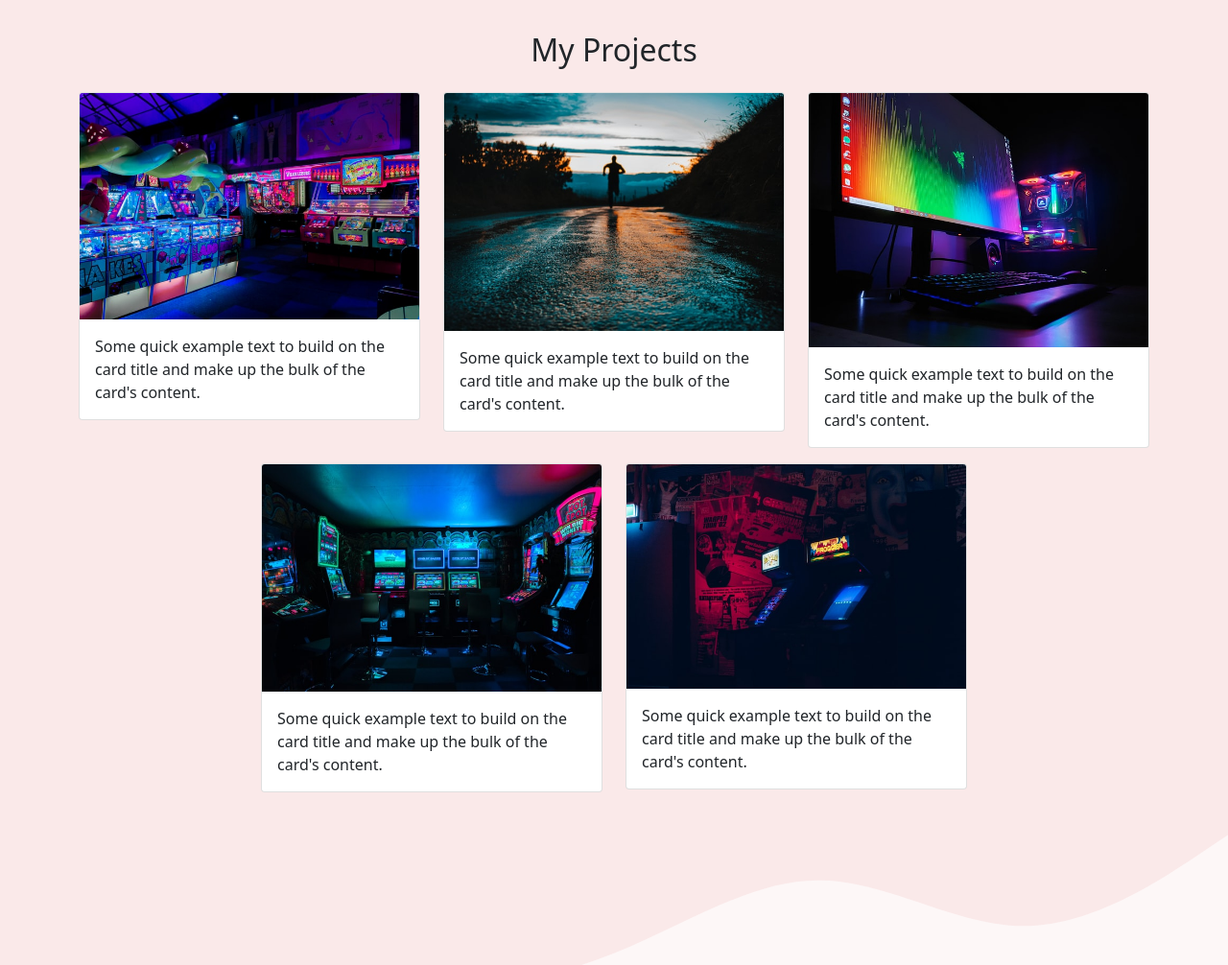
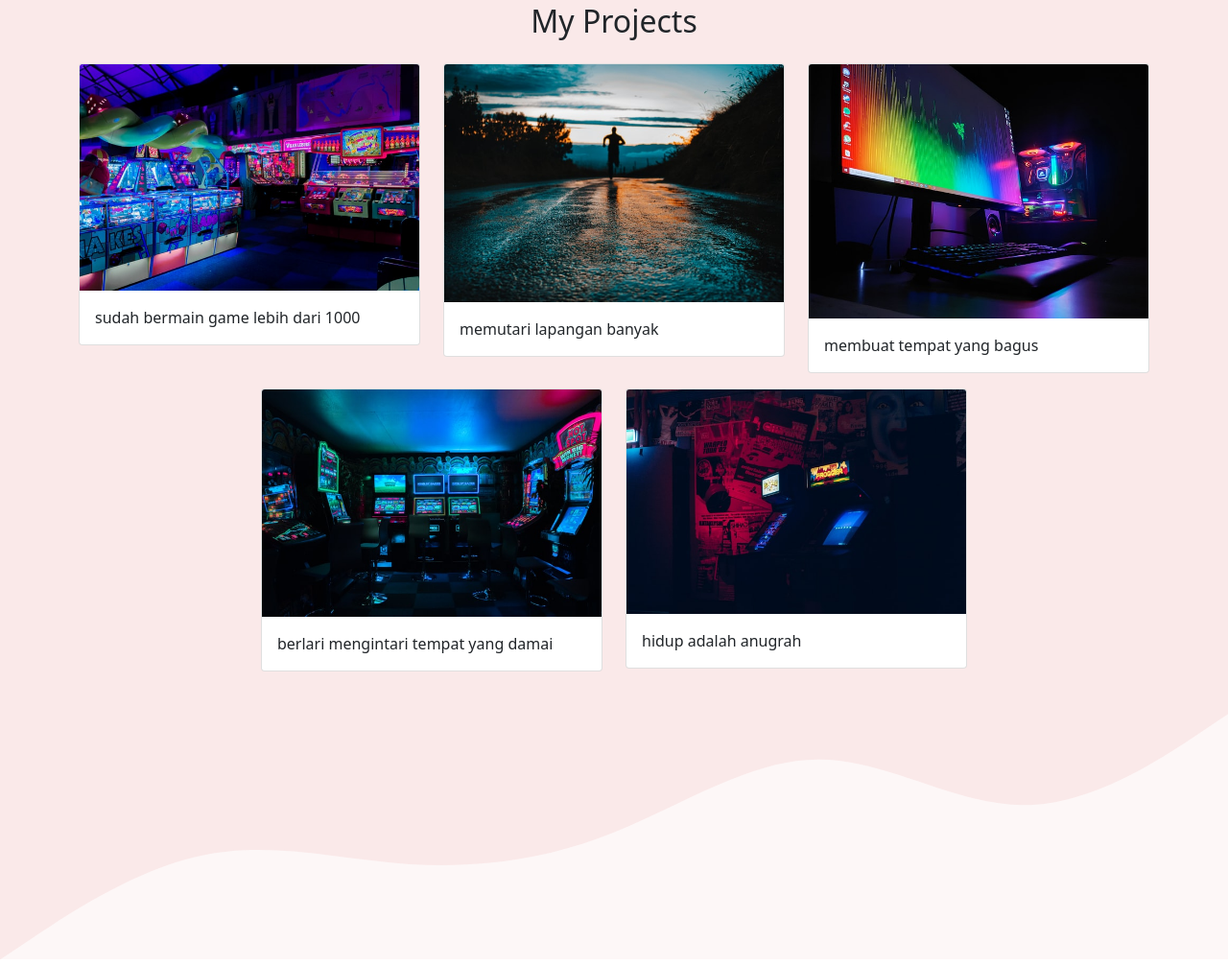
Before and after one commit to sandipramadi/sandipramadi, a plain HTML site: page index.html in a window 1280 px wide. Shown: the part 1323-2329 px from the top of the page at 96% size. Drawn offline with nearby package versions, Linux system fonts and the light colour scheme.

Commit message:
bikin text

```diff
--- a/index.html
+++ b/index.html
@@ -61,8 +61,8 @@
           </div>
         </div>
         <div class="row justify-content-center fs-5 text-center">
-          <div class="col-md-4"><p>Lorem ipsum dolor sit amet consectetur adipisicing elit. Alias, autem ex. Rem, consequuntur sequi molestias molestiae odio numquam laborum nisi.</p></div>
-          <div class="col-md-4"><p>Lorem ipsum dolor sit amet consectetur, adipisicing elit. Dignissimos quis excepturi ipsa asperiores cum! Laudantium iusto minus illo atque sapiente.</p></div>
+          <div class="col-md-4"><p>Saya adalah mahasiswa yang energik dan penuh semangat, saya juga sangat suka rebahan dan bermain game</p></div>
+          <div class="col-md-4"><p>Terkadang saya juga joging di pagi dan sore hari, hanya joging yang menurut saya olahraga yang menyenangkan</p></div>
         </div>
       </div>
 
@@ -89,7 +89,7 @@
             <div class="card">
               <img src="img/Projects/1.jpg" class="card-img-top" alt="Project1" />
               <div class="card-body">
-                <p class="card-text">Some quick example text to build on the card title and make up the bulk of the card's content.</p>
+                <p class="card-text">sudah bermain game lebih dari 1000</p>
               </div>
             </div>
           </div>
@@ -97,7 +97,7 @@
             <div class="card">
               <img src="img/Projects/2.jpg" class="card-img-top" alt="Project2" />
               <div class="card-body">
-                <p class="card-text">Some quick example text to build on the card title and make up the bulk of the card's content.</p>
+                <p class="card-text">memutari lapangan banyak</p>
               </div>
             </div>
           </div>
@@ -105,7 +105,7 @@
             <div class="card">
               <img src="img/Projects/3.jpg" class="card-img-top" alt="Project3" />
               <div class="card-body">
-                <p class="card-text">Some quick example text to build on the card title and make up the bulk of the card's content.</p>
+                <p class="card-text">membuat tempat yang bagus</p>
               </div>
             </div>
           </div>
@@ -113,7 +113,7 @@
             <div class="card">
               <img src="img/Projects/4.jpg" class="card-img-top" alt="Project4" />
               <div class="card-body">
-                <p class="card-text">Some quick example text to build on the card title and make up the bulk of the card's content.</p>
+                <p class="card-text">berlari mengintari tempat yang damai</p>
               </div>
             </div>
           </div>
@@ -121,7 +121,7 @@
             <div class="card">
               <img src="img/Projects/5.jpg" class="card-img-top" alt="Project5" />
               <div class="card-body">
-                <p class="card-text">Some quick example text to build on the card title and make up the bulk of the card's content.</p>
+                <p class="card-text">hidup adalah anugrah</p>
               </div>
             </div>
           </div>
```
